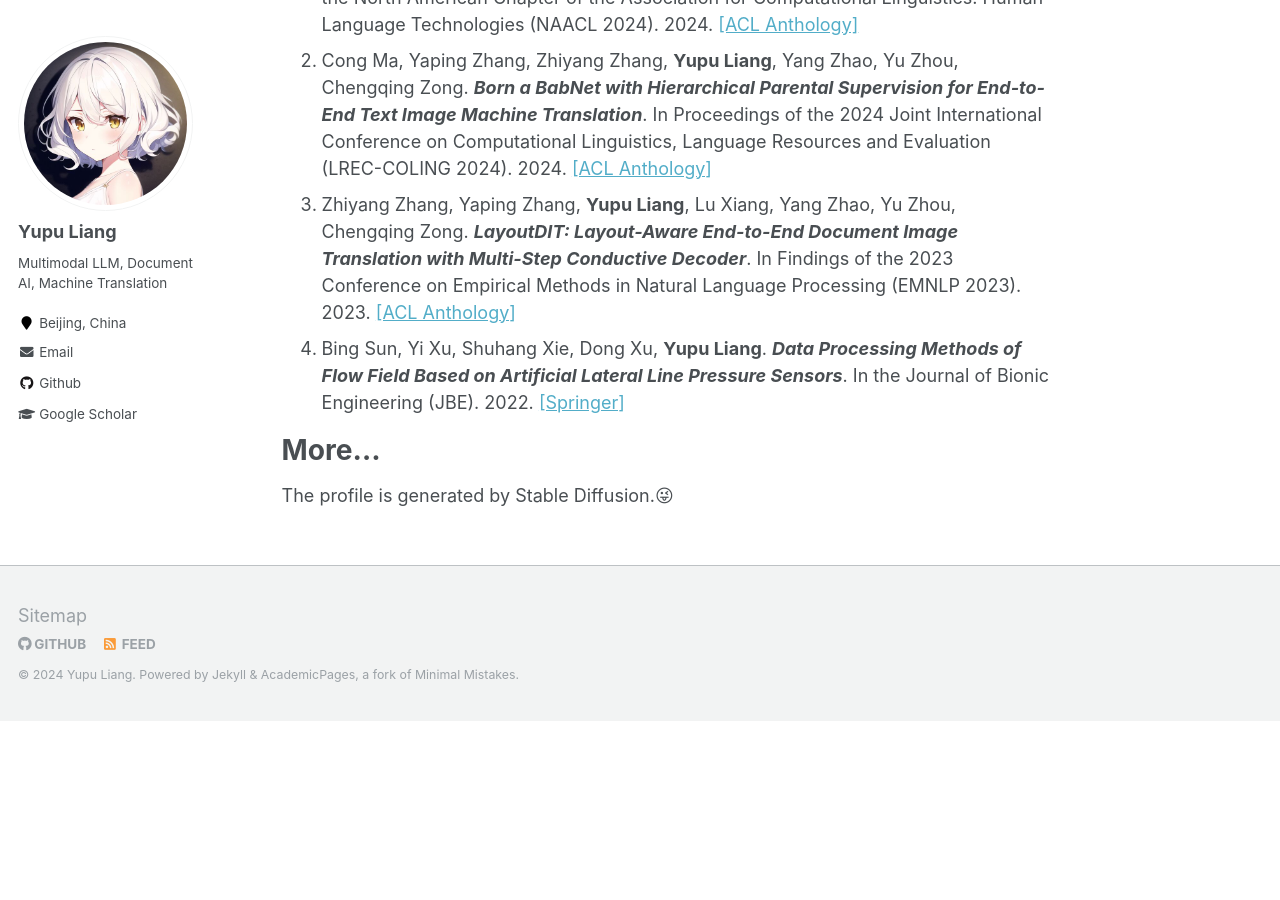
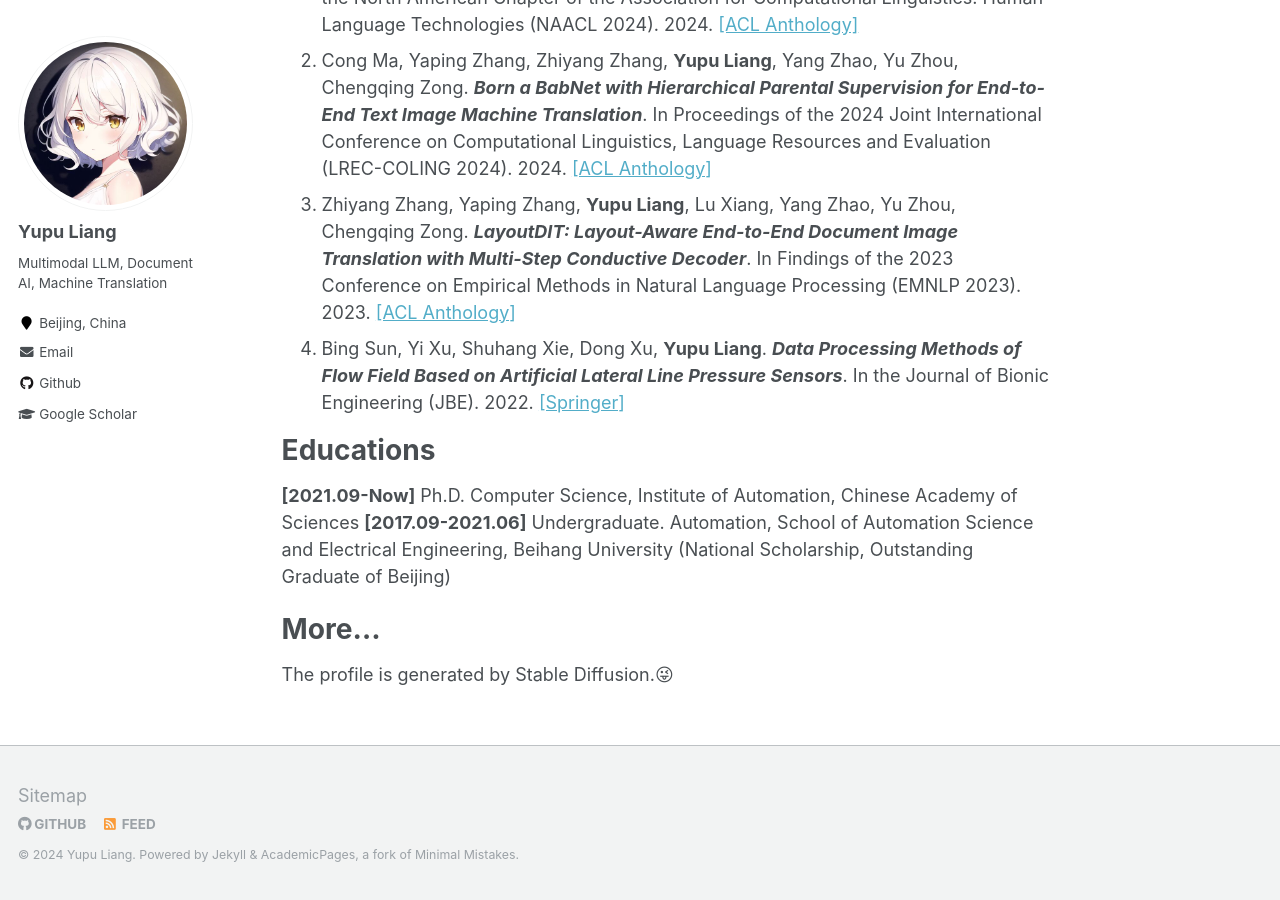
Before and after one commit to liangyupu/liangyupu.github.io, a Jekyll site: the page built from _pages/about.md, in a window 1280 px wide and 900 px high, scrolled down 825 px. Built offline with Jekyll 4.4.1, drawn with Linux system fonts in a browser that asks for light colours; before the commit the page ends 1546 px from its top, so only the background shows below that.

Commit message:
Update about.md

```diff
--- a/_pages/about.md
+++ b/_pages/about.md
@@ -25,5 +25,9 @@ Yupu Liang is a Ph.D. student in [Chinese Information Processing Group](http://w
 3. Zhiyang Zhang, Yaping Zhang, **Yupu Liang**, Lu Xiang, Yang Zhao, Yu Zhou, Chengqing Zong. ***LayoutDIT: Layout-Aware End-to-End Document Image Translation with Multi-Step Conductive Decoder***. In Findings of the 2023 Conference on Empirical Methods in Natural Language Processing (EMNLP 2023). 2023. [\[ACL Anthology\]](https://aclanthology.org/2023.findings-emnlp.673/)
 4. Bing Sun, Yi Xu, Shuhang Xie, Dong Xu, **Yupu Liang**. ***Data Processing Methods of Flow Field Based on Artificial Lateral Line Pressure Sensors***. In the Journal of Bionic Engineering (JBE). 2022. [\[Springer\]](https://link.springer.com/article/10.1007/s42235-022-00232-x)
 
+# Educations
+**[2021.09-Now]** Ph.D. Computer Science, Institute of Automation, Chinese Academy of Sciences
+**[2017.09-2021.06]** Undergraduate. Automation, School of Automation Science and Electrical Engineering, Beihang University (National Scholarship, Outstanding Graduate of Beijing)
+
 # More...
 The profile is generated by Stable Diffusion.😜
```
